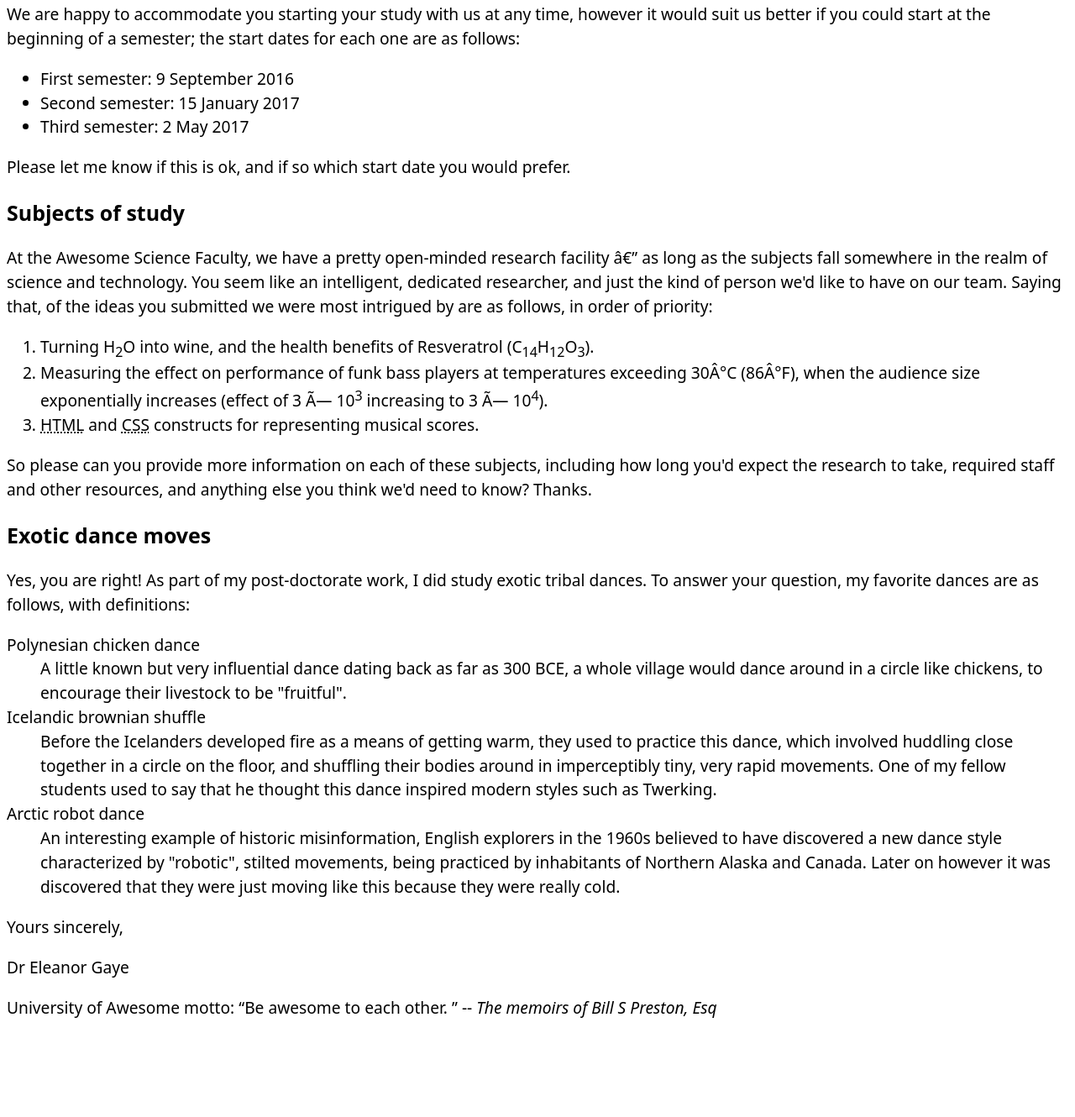
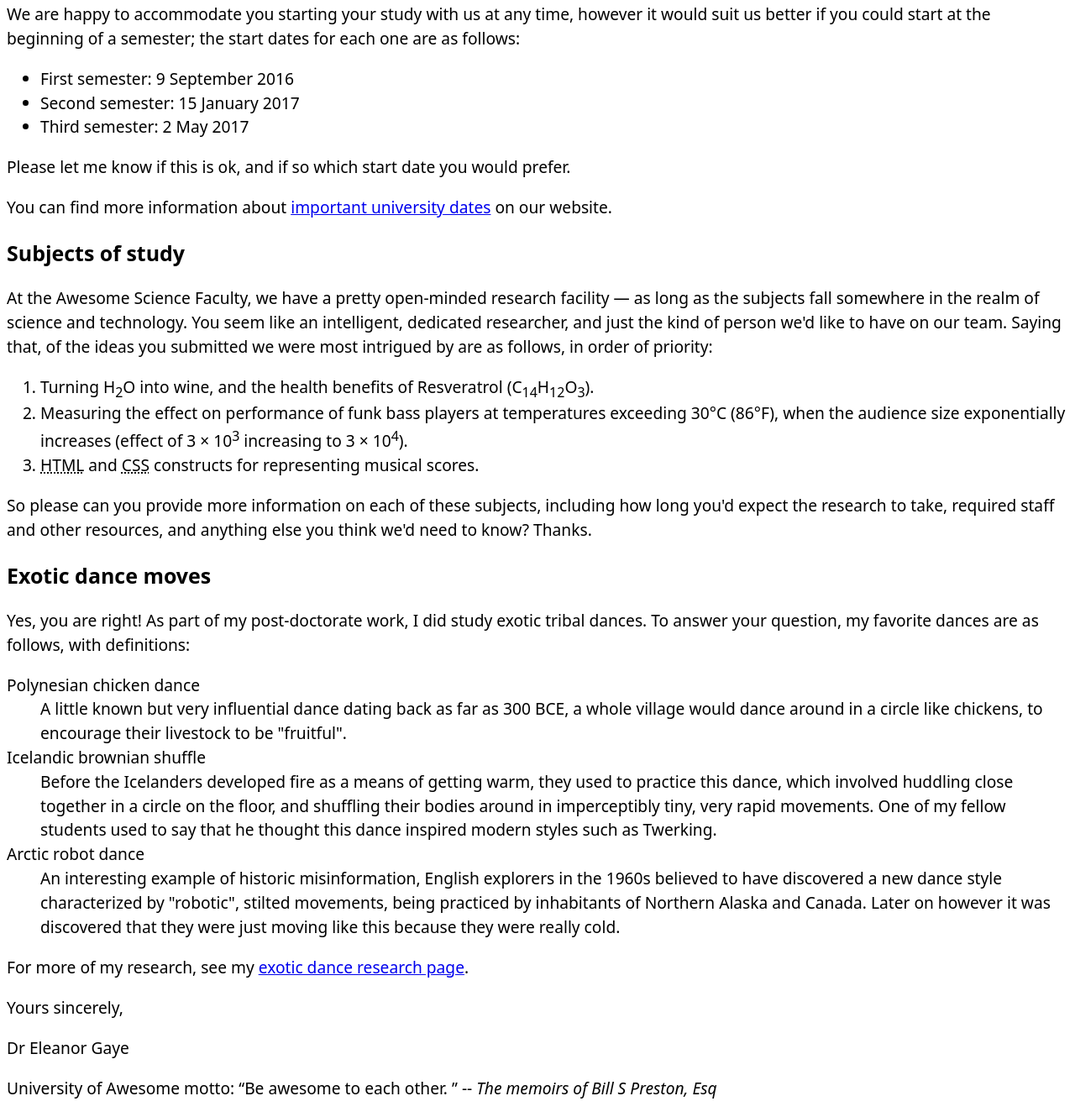
Before and after one commit to jennamweil/jennamweil.github.io, a plain HTML site: page week3.html in a window 1280 px wide. Shown: the part 655-1985 px from the top of the page at 84% size. Before the commit the page ends 1889 px from the top, so only its background shows below. Drawn offline with Linux system fonts and the light colour scheme.

Commit message:
Update week3.html

```diff
--- a/week3.html
+++ b/week3.html
@@ -2,8 +2,8 @@
 <html lang="en">
 
 <head>
-    <meta charset="UTF=8">
-    <meta name="viewport" content="width=device-width, intitial-scale=1.0">
+    <meta charset="UTF-8">
+    <meta name="viewport" content="width=device-width, initial-scale=1.0">
     <title>Document</title>
 
  <style>
@@ -34,7 +34,6 @@
 
 <p class="date">20 January 2016</p>
 </address>
-
 
 <address>
 Miss Eileen Dover<br>
@@ -71,6 +70,11 @@
 Please let me know if this is ok, and if so which start date you would
 prefer.
 </p>
+
+<p>
+        You can find more information about
+        <a href="#">important university dates</a> on our website.
+    </p>
 
 <h2>Subjects of study</h2>
 
@@ -143,6 +147,11 @@
 </dd>
 </dl>
 
+  <p>
+        For more of my research, see my
+        <a href="#">exotic dance research page</a>.
+    </p>
+
 <p>Yours sincerely,</p>
 
 <p>
```
